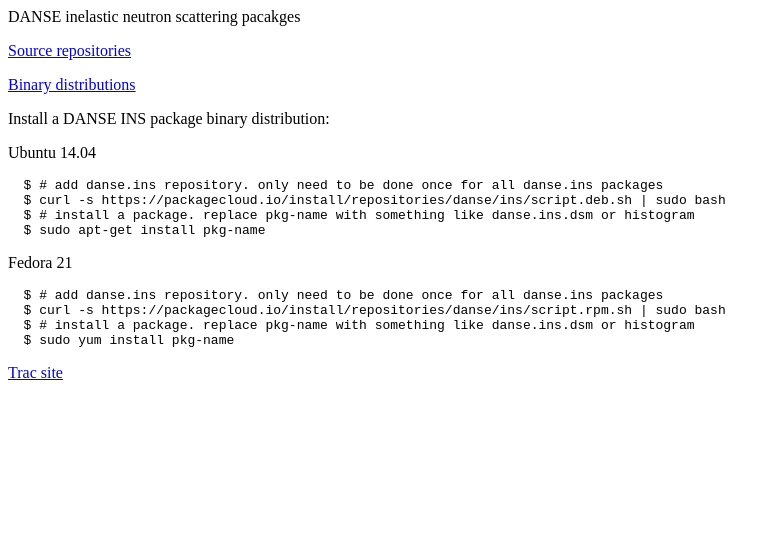
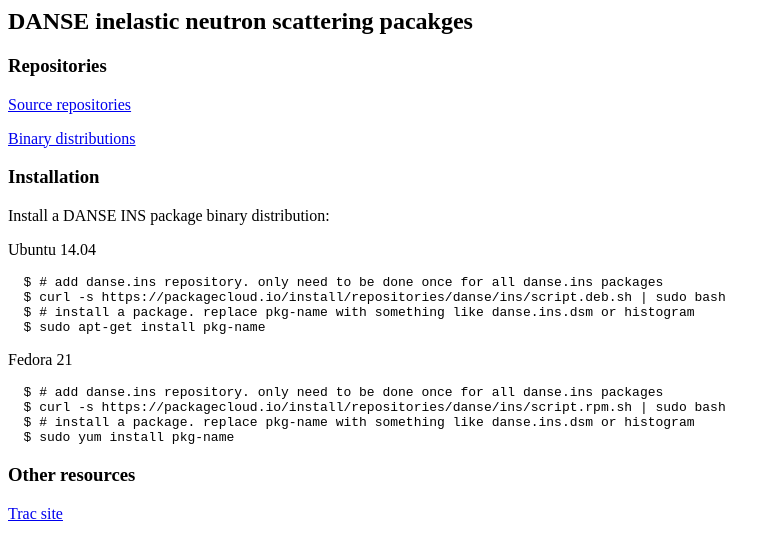
Before and after one commit to danse-inelastic/danse-inelastic.github.io, a plain HTML site: page index.html in a window 1280 px wide. Shown: the whole page, without its empty margins (0-780 px from the left). Drawn offline with Linux system fonts and the light colour scheme.

Commit message:
index.html: slightly better style

```diff
--- a/index.html
+++ b/index.html
@@ -1,6 +1,7 @@
 <html>
-<h>DANSE inelastic neutron scattering pacakges</h>
+<h2>DANSE inelastic neutron scattering pacakges</h2>
 
+<h3>Repositories</h3>
 <p>
 <a href="https://github.com/danse-inelastic">Source repositories</a>
 </p>
@@ -9,6 +10,7 @@
 <a href="https://packagecloud.io/danse/ins">Binary distributions</a>
 </p>
 
+<h3>Installation</h3>
 <p>
 Install a DANSE INS package binary distribution:
 </p>
@@ -29,6 +31,7 @@ Install a DANSE INS package binary distribution:
   $ sudo yum install pkg-name
 </pre>
 
+<h3>Other resources</h3>
 <p>
 <a href="http://danse.us/trac/inelastic">Trac site</a>
 </p>
```
